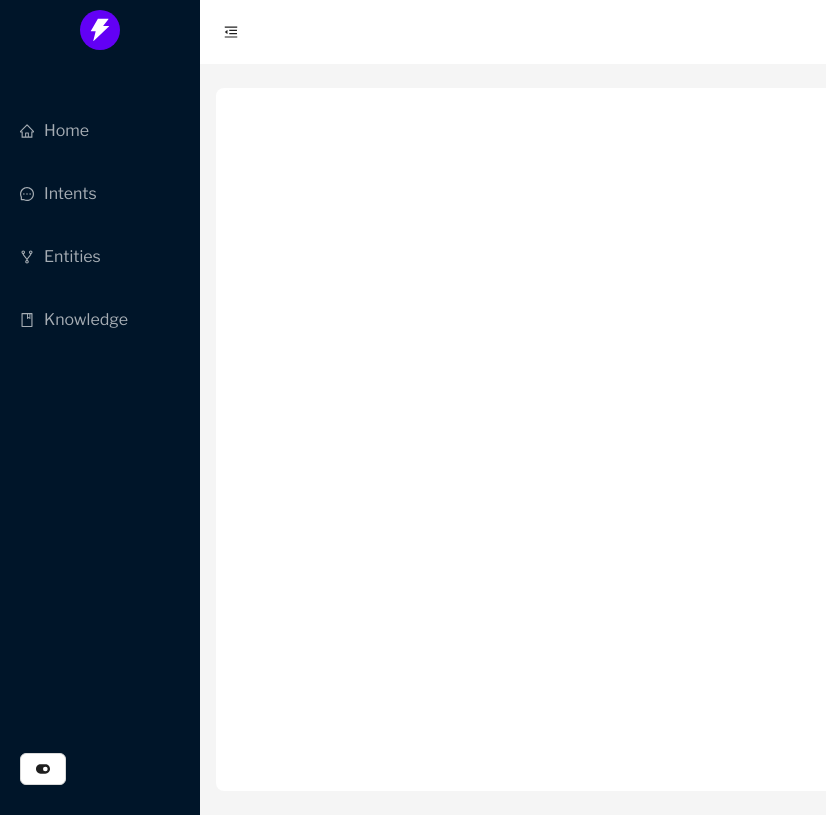
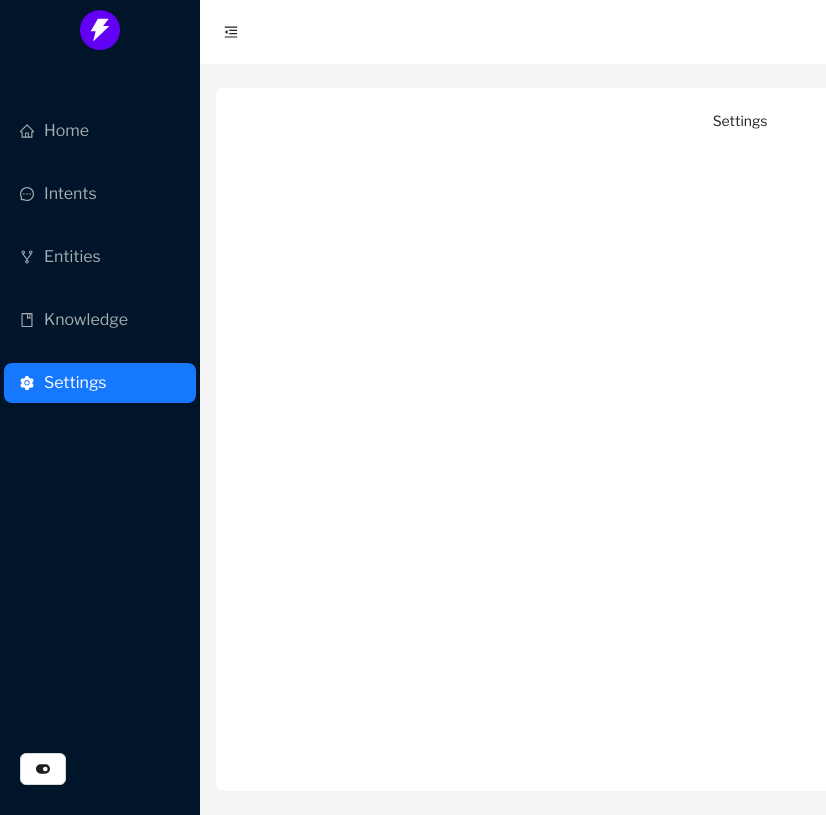
Before and after one commit to BryleCunanan/ai360-studio, a React (Vite) app: page /settings in a window 1280 px wide. Shown: the whole page, without its empty margins (0-826 px from the left). Built offline with nearby package versions, Linux system fonts and the light colour scheme.

Commit message:
Added settings page

```diff
--- a/src/App.jsx
+++ b/src/App.jsx
@@ -11,6 +11,7 @@ import Entities from "./pages/Entities";
 import Knowledge from "./pages/Knowledge";
 import IntentDummy from "./pages/IntentDummy";
 import EntityDummy from "./pages/EntityDummy";
+import Settings from "./pages/Settings";
 
 const { Header, Sider, Content } = Layout;
 function App() {
@@ -65,6 +66,7 @@ function App() {
               <Route path="/knowledge" element={<Knowledge />}></Route>
               <Route path="/intentdummy" element={<IntentDummy />}></Route>
               <Route path="/entitydummy" element={<EntityDummy />}></Route>
+              <Route path="/settings" element={<Settings />}></Route>
             </Routes>
           </Content>
         </Layout>
--- a/src/components/MenuList.jsx
+++ b/src/components/MenuList.jsx
@@ -1,5 +1,6 @@
 import { Menu } from "antd";
 import {
+  SettingFilled,
   MessageOutlined,
   ForkOutlined,
   BookOutlined,
@@ -24,6 +25,11 @@ const items = [
     icon: <BookOutlined />,
     key: "/knowledge",
   },
+  {
+    label: "Settings",
+    icon: <SettingFilled />,
+    key: "/settings",
+  },
 ];
 
 const MenuList = ({ darkTheme }) => {
--- /dev/null
+++ b/src/pages/Settings.jsx
@@ -0,0 +1,7 @@
+import React from "react";
+
+const Settings = () => {
+  return <div>Settings</div>;
+};
+
+export default Settings;
```
